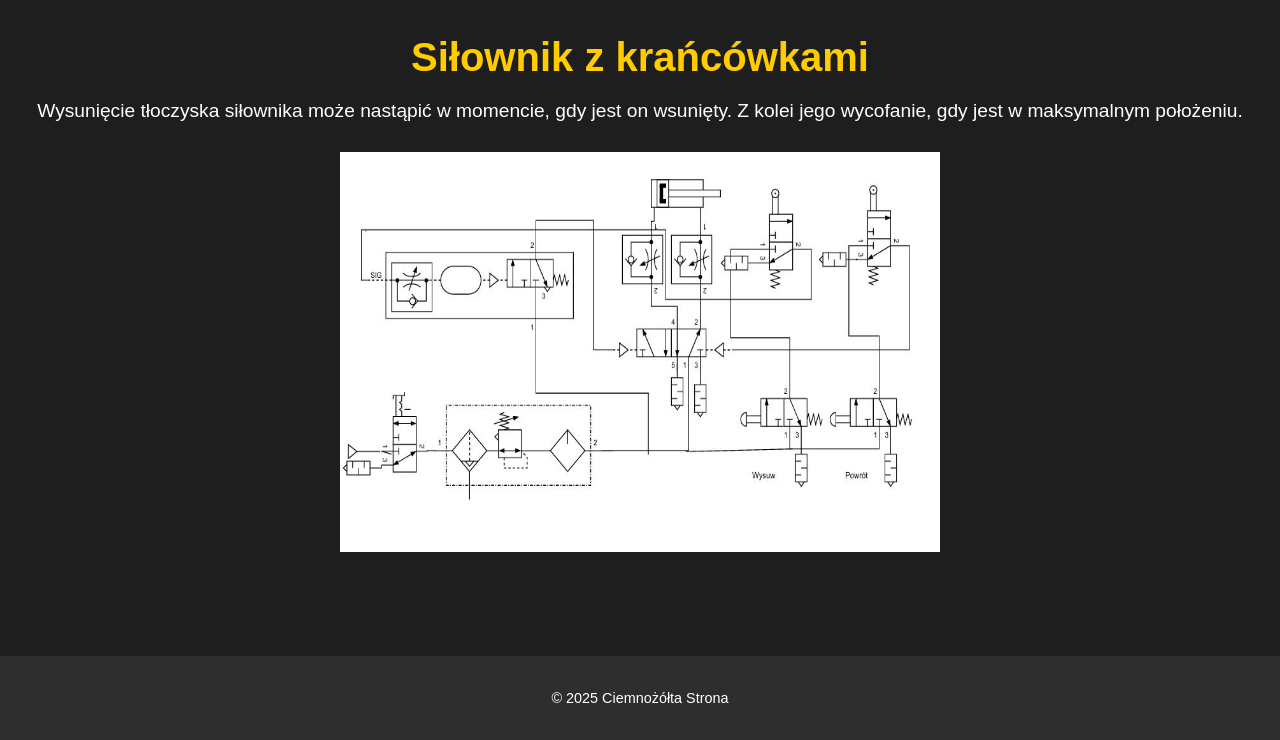
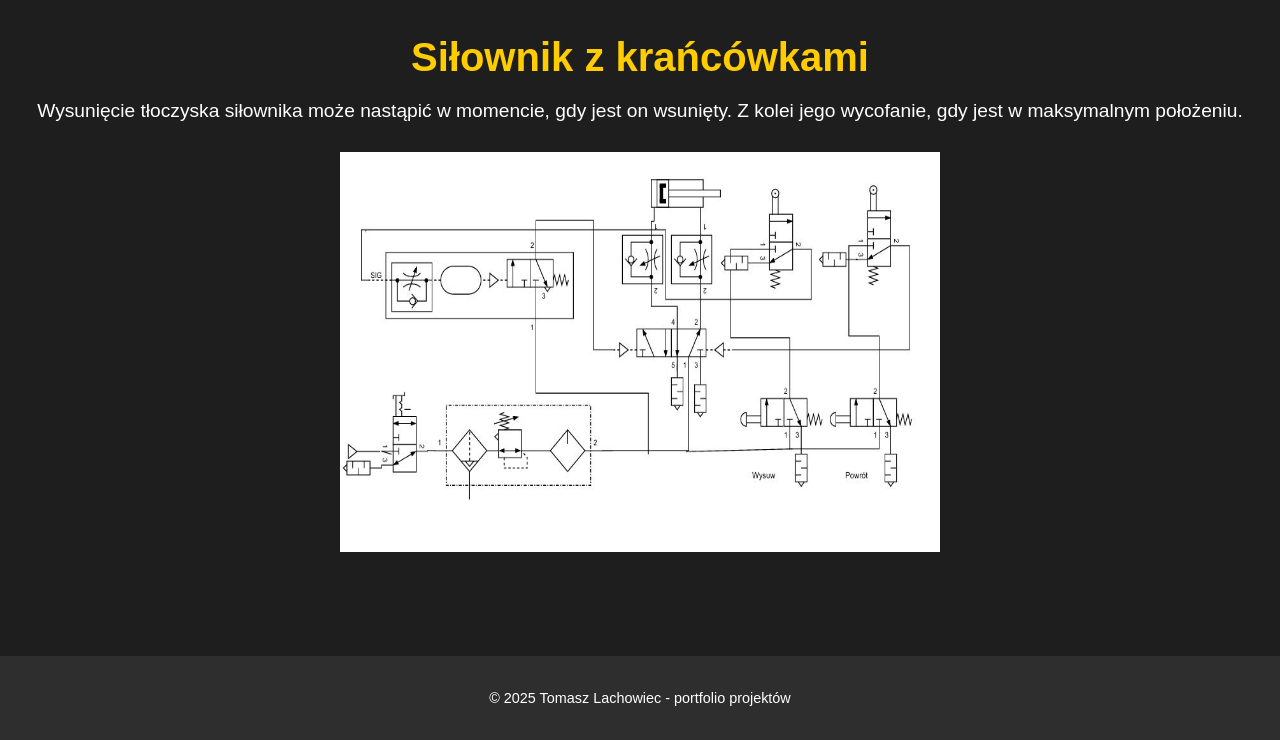
Before and after one commit to Tomasz789/Portfolio, a plain HTML site: page pneumatyka.html in a window 1280 px wide. Shown: the part 1251-1991 px from the top of the page. Drawn offline with Linux system fonts and the light colour scheme.

Commit message:
Changes in footer

```diff
--- a/pneumatyka.html
+++ b/pneumatyka.html
@@ -35,7 +35,7 @@
     </main>
 
     <footer>
-        <p>&copy; 2025 Ciemnożółta Strona</p>
+        <p>&copy; 2025 Tomasz Lachowiec - portfolio projektów</p>
     </footer>
 </body>
 </html>
```
